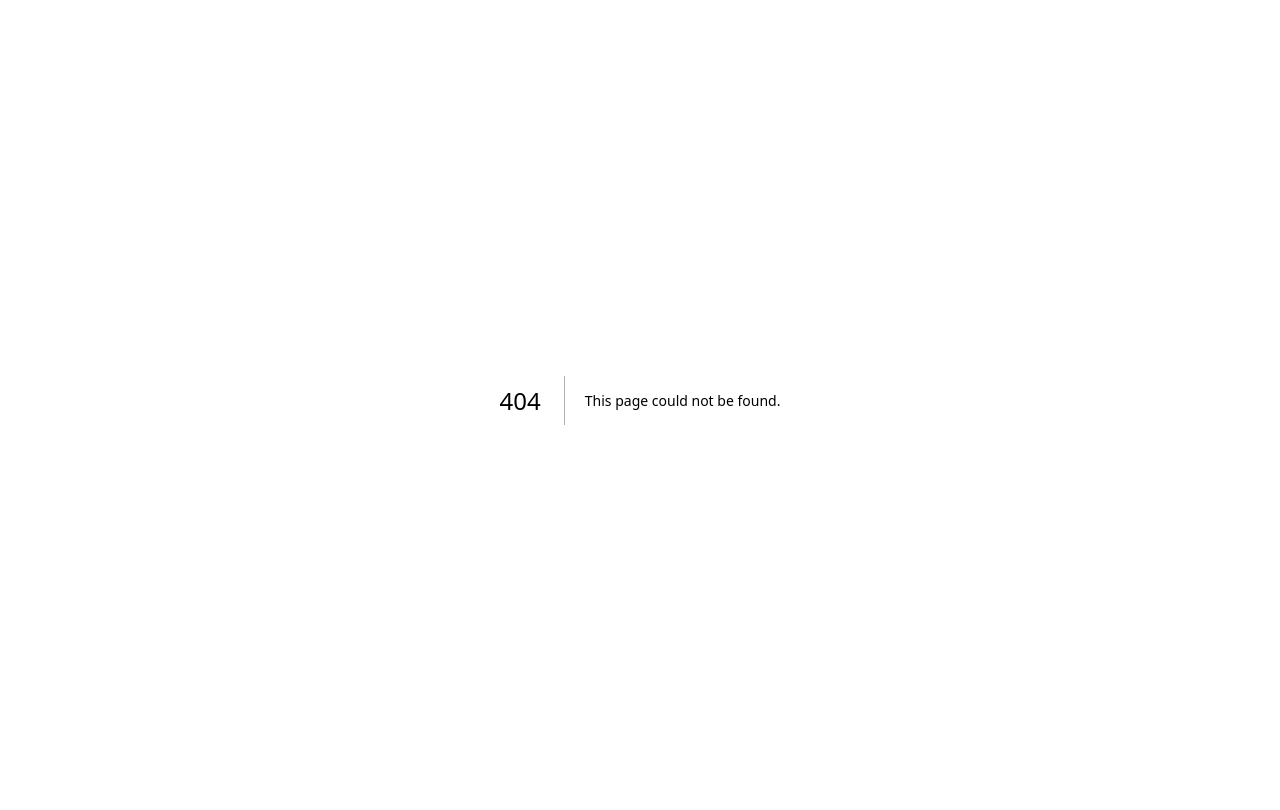
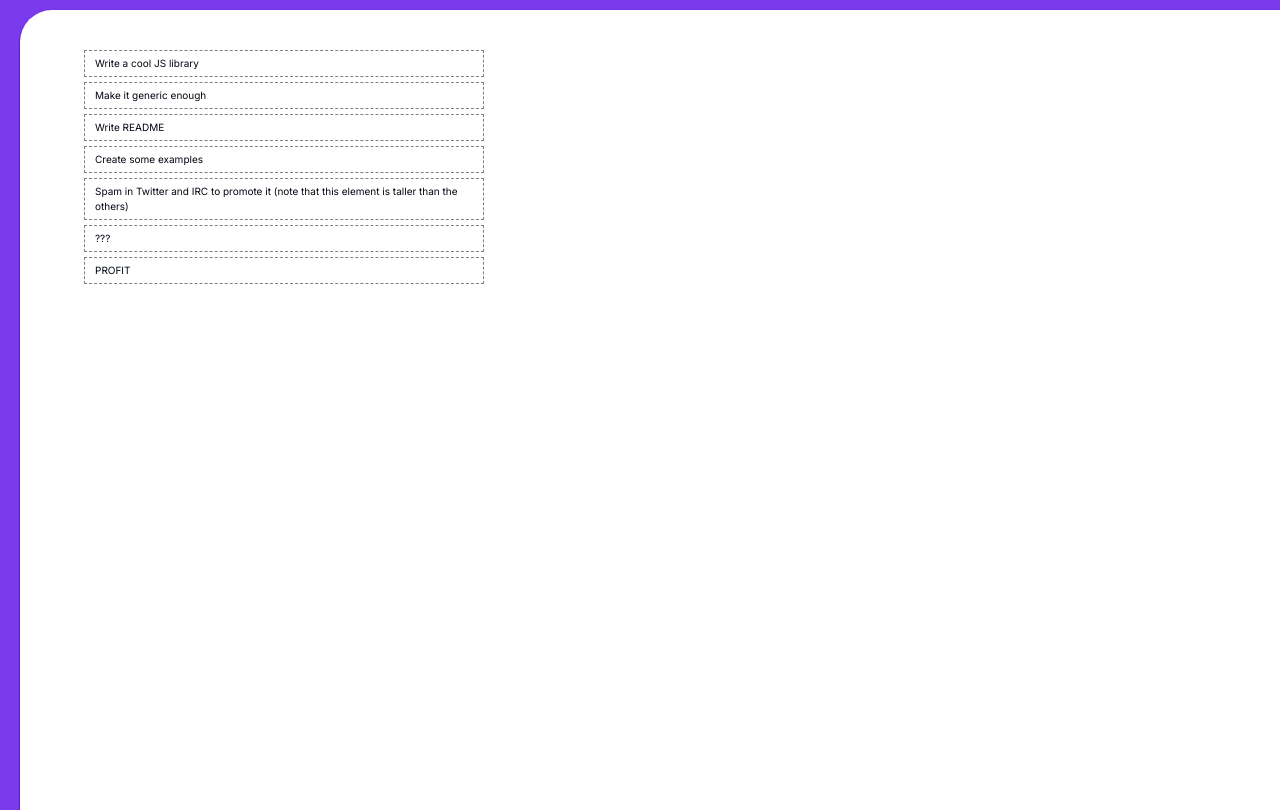
Before and after one commit to wenblack/bora-codar12, a Next.js app: page /test in a window 1280 px wide. Before the commit this address had no page. Built offline with nearby package versions, Linux system fonts and the light colour scheme.

Commit message:
👨‍💻 Install react-dnd and making tests with examples 👨‍💻

```diff
--- a/package.json
+++ b/package.json
@@ -21,9 +21,12 @@
     "clsx": "^2.0.0",
     "eslint": "8.45.0",
     "eslint-config-next": "13.4.12",
+    "immutability-helper": "^3.1.1",
     "next": "13.4.12",
     "postcss": "8.4.27",
     "react": "18.2.0",
+    "react-dnd": "^16.0.1",
+    "react-dnd-html5-backend": "^16.0.1",
     "react-dom": "18.2.0",
     "react-icons": "^4.10.1",
     "tailwind-merge": "^1.14.0",
--- /dev/null
+++ b/src/components/Card.tsx
@@ -0,0 +1,109 @@
+import type { Identifier, XYCoord } from 'dnd-core'
+import type { FC } from 'react'
+import { useRef } from 'react'
+import { useDrag, useDrop } from 'react-dnd'
+
+import { ItemTypes } from './ItemTypes'
+
+const style = {
+	border: '1px dashed gray',
+	padding: '0.5rem 1rem',
+	marginBottom: '.5rem',
+	backgroundColor: 'white',
+	cursor: 'move',
+}
+
+export interface CardProps {
+	id: any
+	text: string
+	index: number
+	moveCard: (dragIndex: number, hoverIndex: number) => void
+}
+
+interface DragItem {
+	index: number
+	id: string
+	type: string
+}
+
+export const Card: FC<CardProps> = ({ id, text, index, moveCard }) => {
+	const ref = useRef<HTMLDivElement>(null)
+	const [{ handlerId }, drop] = useDrop<
+		DragItem,
+		void,
+		{ handlerId: Identifier | null }
+	>({
+		accept: ItemTypes.CARD,
+		collect(monitor) {
+			return {
+				handlerId: monitor.getHandlerId(),
+			}
+		},
+		hover(item: DragItem, monitor) {
+			if (!ref.current) {
+				return
+			}
+			const dragIndex = item.index
+			const hoverIndex = index
+
+			// Don't replace items with themselves
+			if (dragIndex === hoverIndex) {
+				return
+			}
+
+			// Determine rectangle on screen
+			const hoverBoundingRect = ref.current?.getBoundingClientRect()
+
+			// Get vertical middle
+			const hoverMiddleY =
+				(hoverBoundingRect.bottom - hoverBoundingRect.top) / 2
+
+			// Determine mouse position
+			const clientOffset = monitor.getClientOffset()
+
+			// Get pixels to the top
+			const hoverClientY = (clientOffset as XYCoord).y - hoverBoundingRect.top
+
+			// Only perform the move when the mouse has crossed half of the items height
+			// When dragging downwards, only move when the cursor is below 50%
+			// When dragging upwards, only move when the cursor is above 50%
+
+			// Dragging downwards
+			if (dragIndex < hoverIndex && hoverClientY < hoverMiddleY) {
+				return
+			}
+
+			// Dragging upwards
+			if (dragIndex > hoverIndex && hoverClientY > hoverMiddleY) {
+				return
+			}
+
+			// Time to actually perform the action
+			moveCard(dragIndex, hoverIndex)
+
+			// Note: we're mutating the monitor item here!
+			// Generally it's better to avoid mutations,
+			// but it's good here for the sake of performance
+			// to avoid expensive index searches.
+			item.index = hoverIndex
+		},
+	})
+
+	const [{ isDragging }, drag] = useDrag({
+		type: ItemTypes.CARD,
+		item: () => {
+			return { id, index }
+		},
+		collect: (monitor: any) => ({
+			isDragging: monitor.isDragging(),
+		}),
+	})
+
+	const opacity = isDragging ? 0 : 1
+	drag(drop(ref))
+	return (
+		<div ref={ref} style={{ ...style, opacity }} data-handler-id={handlerId}>
+			{text}
+		</div>
+	)
+}
--- /dev/null
+++ b/src/components/Container.tsx
@@ -0,0 +1,85 @@
+import update from 'immutability-helper'
+import type { FC } from 'react'
+import { useCallback, useState } from 'react'
+
+import { Card } from './Card'
+
+const style = {
+	width: 400,
+}
+
+export interface Item {
+	id: number
+	text: string
+}
+
+export interface ContainerState {
+	cards: Item[]
+}
+
+export const Container: FC = () => {
+	{
+		const [cards, setCards] = useState([
+			{
+				id: 1,
+				text: 'Write a cool JS library',
+			},
+			{
+				id: 2,
+				text: 'Make it generic enough',
+			},
+			{
+				id: 3,
+				text: 'Write README',
+			},
+			{
+				id: 4,
+				text: 'Create some examples',
+			},
+			{
+				id: 5,
+				text: 'Spam in Twitter and IRC to promote it (note that this element is taller than the others)',
+			},
+			{
+				id: 6,
+				text: '???',
+			},
+			{
+				id: 7,
+				text: 'PROFIT',
+			},
+		])
+
+		const moveCard = useCallback((dragIndex: number, hoverIndex: number) => {
+			setCards((prevCards: Item[]) =>
+				update(prevCards, {
+					$splice: [
+						[dragIndex, 1],
+						[hoverIndex, 0, prevCards[dragIndex] as Item],
+					],
+				}),
+			)
+		}, [])
+
+		const renderCard = useCallback(
+			(card: { id: number; text: string }, index: number) => {
+				return (
+					<Card
+						key={card.id}
+						index={index}
+						id={card.id}
+						text={card.text}
+						moveCard={moveCard}
+					/>
+				)
+			},
+			[],
+		)
+
+		return (
+			<>
+				<div style={style}>{cards.map((card, i) => renderCard(card, i))}</div>
+			</>
+		)
+	}
+}
--- /dev/null
+++ b/src/components/ItemTypes.ts
@@ -0,0 +1,3 @@
+export const ItemTypes = {
+	CARD: 'card',
+}
--- a/src/pages/_app.tsx
+++ b/src/pages/_app.tsx
@@ -1,6 +1,13 @@
 import '@/styles/globals.css'
 import type { AppProps } from 'next/app'
+import { DndProvider } from 'react-dnd'
+import { HTML5Backend } from 'react-dnd-html5-backend'
+
 
 export default function App({ Component, pageProps }: AppProps) {
-  return <Component {...pageProps} />
+  return (
+    <DndProvider backend={HTML5Backend}>
+      <Component {...pageProps} />
+    </DndProvider>
+  )
 }
--- /dev/null
+++ b/src/pages/test/index.tsx
@@ -0,0 +1,17 @@
+import { Inter } from 'next/font/google'
+import { Container } from '@/components/Container'
+
+const inter = Inter({ subsets: ['latin'] })
+
+export default function Home() {
+  return (
+    <div
+      id='app'
+      className={`flex min-h-screen  bg-[#7c3aed] ${inter.className}`}
+    >
+      <main className='min-h-screen ml-0 md:ml-8 pt-16 items-center px-[5vw]  shadow-black shadow-sm mt-4 rounded-tl-[32px] bg-white w-full '>
+        <Container></Container>
+      </main>
+    </div>
+  )
+}
```
Also changed, not shown: 1 other file (tests, documents, lock files or other folders).
